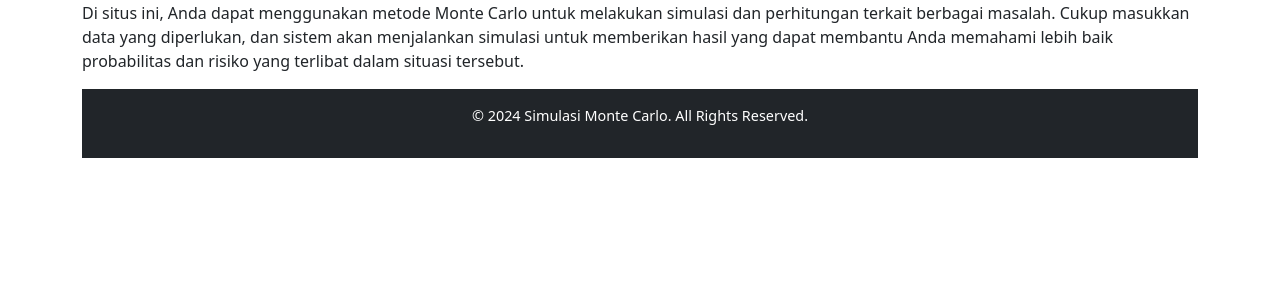
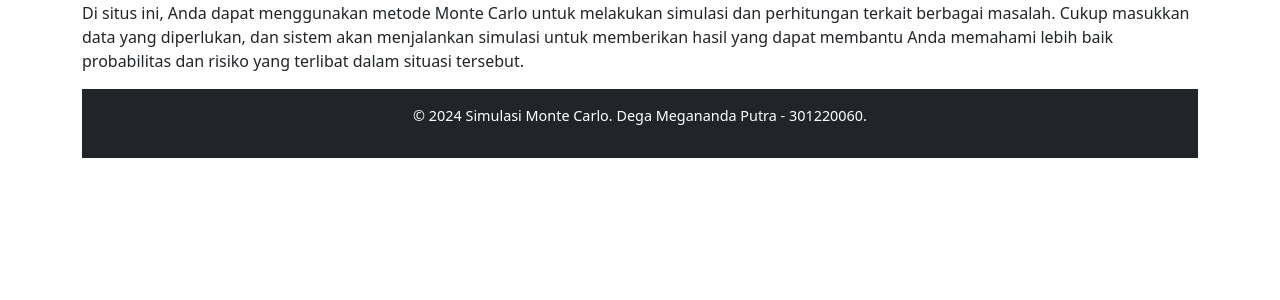
Before and after one commit to DametraOwO/Simulasi-Prediksi-Permintaan-mobil-Menggunakan-Metode-Monte-Carlo, a Flask app: page / in a window 1280 px wide. Shown: the part 418-718 px from the top of the page. Run offline with Flask 3, Linux system fonts and the light colour scheme.

Commit message:
Add files via upload

```diff
--- a/templates/DataProduk.html
+++ b/templates/DataProduk.html
@@ -123,7 +123,7 @@
 
     <!-- Footer -->
     <footer class="bg-dark text-white text-center py-3">
-        <p>&copy; 2024 Simulasi Monte Carlo. All Rights Reserved.</p>
+        <p>&copy; 2024 Simulasi Monte Carlo. Dega Megananda Putra - 301220060.</p>
     </footer>
 
     <script src="https://cdn.jsdelivr.net/npm/bootstrap@5.3.0/dist/js/bootstrap.bundle.min.js"></script>
--- a/templates/HasilPrediksi.html
+++ b/templates/HasilPrediksi.html
@@ -120,7 +120,7 @@
 
     <!-- Footer -->
     <footer class="bg-dark text-white text-center py-3">
-        <p>&copy; 2024 Simulasi Monte Carlo. All Rights Reserved.</p>
+        <p>&copy; 2024 Simulasi Monte Carlo. Dega Megananda Putra - 301220060.</p>
     </footer>
 
     <script src="https://cdn.jsdelivr.net/npm/bootstrap@5.3.0/dist/js/bootstrap.bundle.min.js"></script>
--- a/templates/index.html
+++ b/templates/index.html
@@ -50,7 +50,7 @@
 
     <!-- Footer -->
     <footer class="bg-dark text-white text-center py-3">
-        <p>&copy; 2024 Simulasi Monte Carlo. All Rights Reserved.</p>
+        <p>&copy; 2024 Simulasi Monte Carlo. Dega Megananda Putra - 301220060.</p>
     </footer>
 
     <script src="https://cdn.jsdelivr.net/npm/bootstrap@5.3.0/dist/js/bootstrap.bundle.min.js"></script>
--- a/templates/simulasi.html
+++ b/templates/simulasi.html
@@ -97,7 +97,7 @@
 
     <!-- Footer -->
     <footer class="bg-dark text-white text-center py-3">
-        <p>&copy; 2024 Simulasi Monte Carlo. All Rights Reserved.</p>
+        <p>&copy; 2024 Simulasi Monte Carlo. Dega Megananda Putra - 301220060.</p>
     </footer>
 
     <script src="https://cdn.jsdelivr.net/npm/bootstrap@5.3.0/dist/js/bootstrap.bundle.min.js"></script>
```
